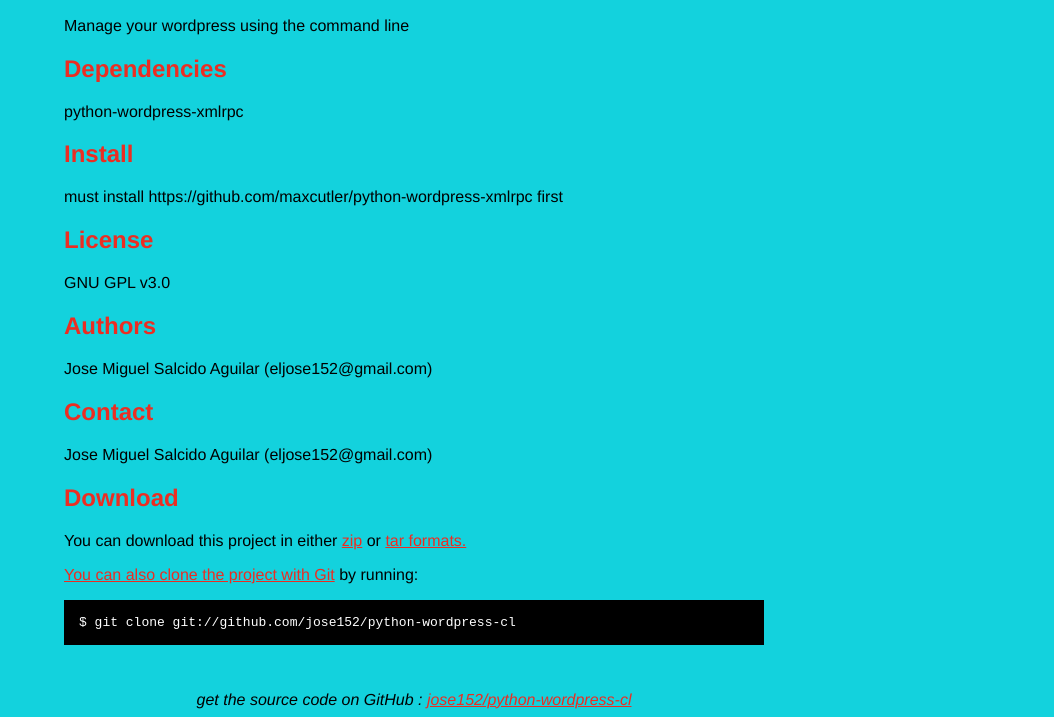
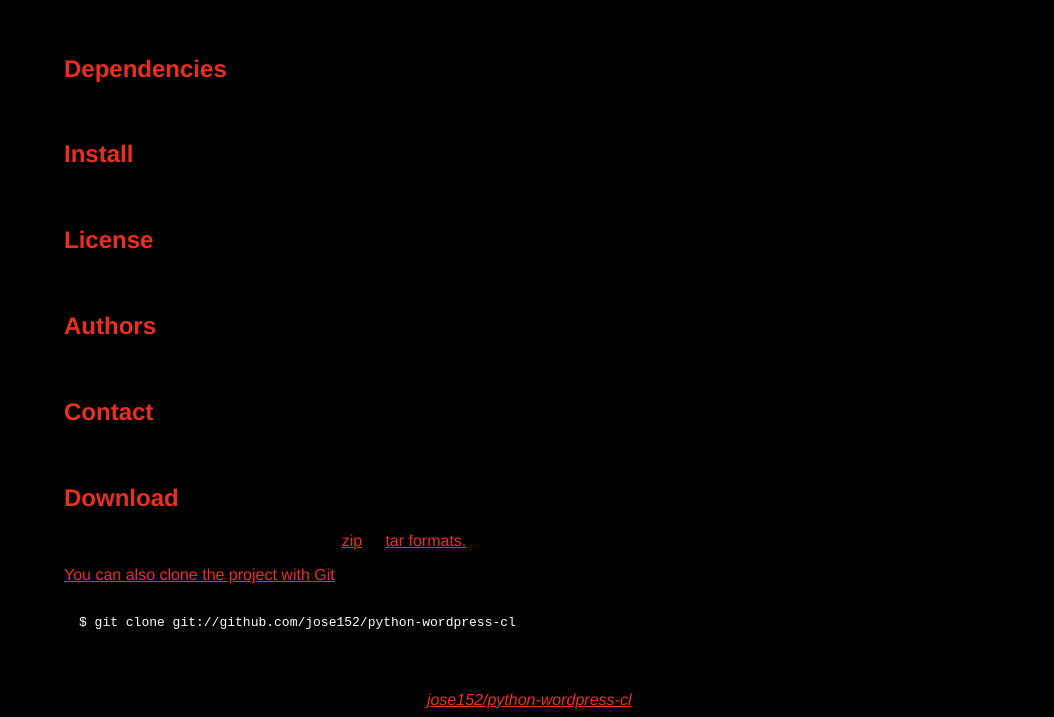
Before and after one commit to jmsalcido/python-wordpress-cl, a plain HTML site: page index.html in a window 1280 px wide. Shown: the part 316-1033 px from the top of the page, without its empty margins (226-1280 px from the left). Drawn offline with Linux system fonts and the light colour scheme.

Commit message:
Update index.html

```diff
--- a/index.html
+++ b/index.html
@@ -8,7 +8,7 @@
   <style type="text/css">
     body {
       margin-top: 1.0em;
-      background-color: #13d2dd;
+      background-color: black;
       font-family: Helvetica, Arial, FreeSans, san-serif;
       color: #000000;
     }
```
